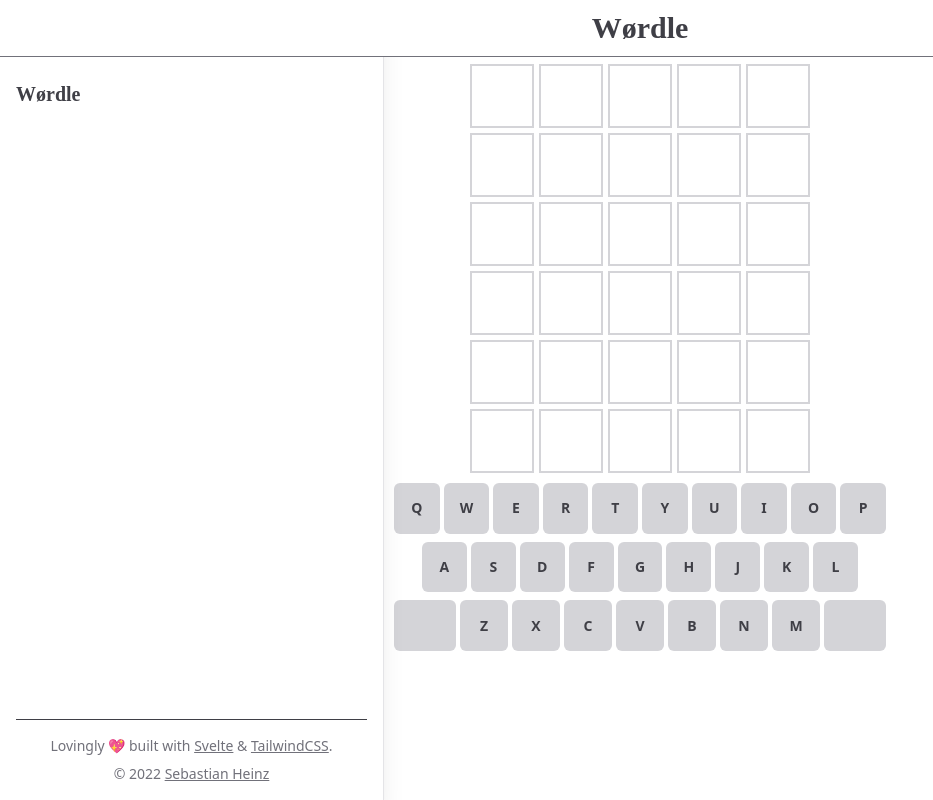
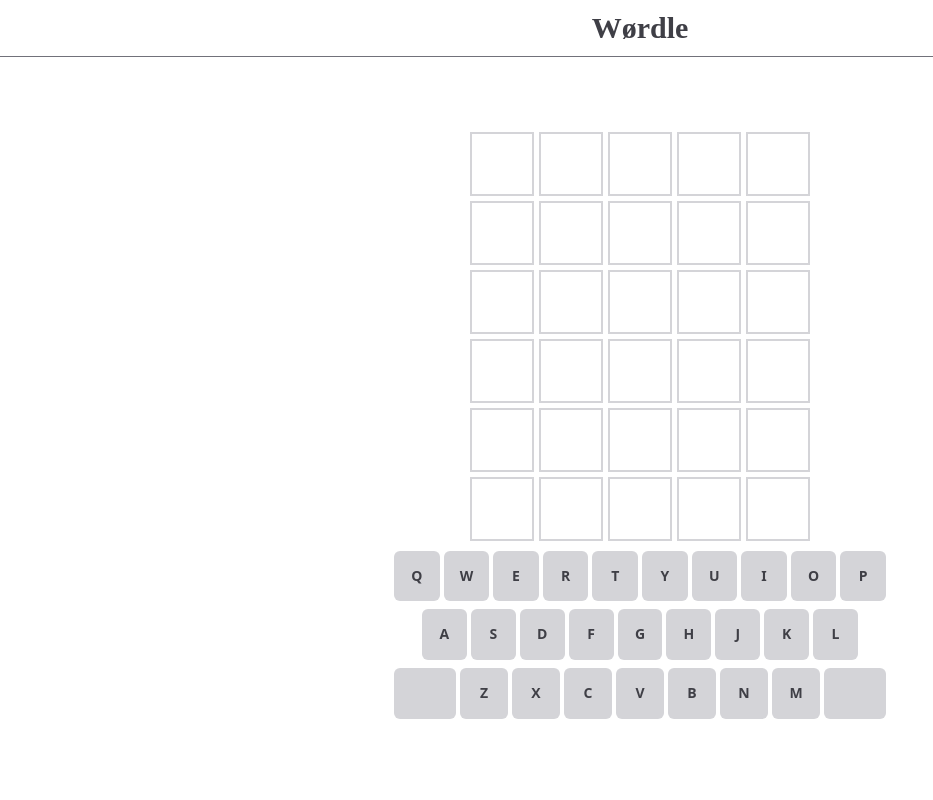
Before and after one commit to IamSebastianDev/woerdle, a Svelte app: page / in a window 1280 px wide. Shown: the whole page, without its empty margins (0-933 px from the left). Built offline with nearby package versions, Linux system fonts and the light colour scheme; some icons are missing; a web font is replaced by a local one.

Commit message:
PROG: Moved aside to navigation, added max height to main

```diff
--- a/src/App.svelte
+++ b/src/App.svelte
@@ -10,13 +10,13 @@
 </script>
 
 <Navigation />
-<Aside />
+
 <div id="modals">
 	<Settings />
 	<Instructions />
 	<Stats />
 </div>
-<main>
+<main class="flex h-screen flex-col justify-center">
 	<Wordle />
 	<Keyboard />
 </main>
```
